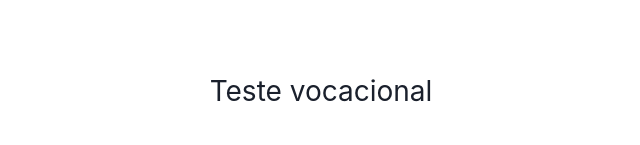
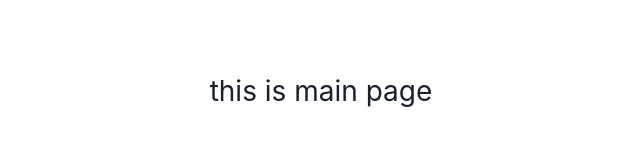
Before and after one commit to johnpaulo0602/teste-vocacional-frontend, a React (Vite) app: page /home in a window 1280 px wide. Shown: the part 309-454 px from the top of the page, without its empty margins (319-959 px from the left). Built offline with nearby package versions, Linux system fonts and the light colour scheme.

Commit message:
config: add config to router in application

```diff
--- a/package.json
+++ b/package.json
@@ -13,8 +13,12 @@
     "@emotion/react": "^11.11.0",
     "@emotion/styled": "^11.11.0",
     "framer-motion": "^10.12.16",
+    "localforage": "^1.10.0",
+    "match-sorter": "^6.3.1",
     "react": "^18.2.0",
-    "react-dom": "^18.2.0"
+    "react-dom": "^18.2.0",
+    "react-router-dom": "^6.11.2",
+    "sort-by": "^1.2.0"
   },
   "devDependencies": {
     "@types/react": "^18.0.27",
--- a/src/main.tsx
+++ b/src/main.tsx
@@ -1,12 +1,13 @@
 import { ChakraProvider } from '@chakra-ui/react'
 import React from 'react'
 import ReactDOM from 'react-dom/client'
-import { App } from './App'
+import { RouterProvider } from 'react-router-dom'
+import { Router } from './router'
 
 ReactDOM.createRoot(document.getElementById('root') as HTMLElement).render(
   <React.StrictMode>
     <ChakraProvider>
-      <App />
+      <RouterProvider router={Router} />
     </ChakraProvider>
   </React.StrictMode>
 )
--- /dev/null
+++ b/src/pages/home.tsx
@@ -0,0 +1,16 @@
+import { Box, Text } from '@chakra-ui/react'
+
+export function Home() {
+  return (
+    <Box
+      display={'flex'}
+      alignItems={'center'}
+      justifyContent={'center'}
+      height='100vh'
+    >
+      <Text
+        fontSize={'28'}
+      >this is main page</Text>
+    </Box>
+  )
+}
--- /dev/null
+++ b/src/router.tsx
@@ -0,0 +1,13 @@
+import { createBrowserRouter } from "react-router-dom";
+import { App } from "./App";
+import { Home } from "./pages/home";
+
+export const Router = createBrowserRouter([
+  {
+    path: '/',
+    element: <App />
+  }, {
+    path: '/home',
+    element: <Home />
+  }
+])
```
Also changed, not shown: 1 other file (tests, documents, lock files or other folders).
